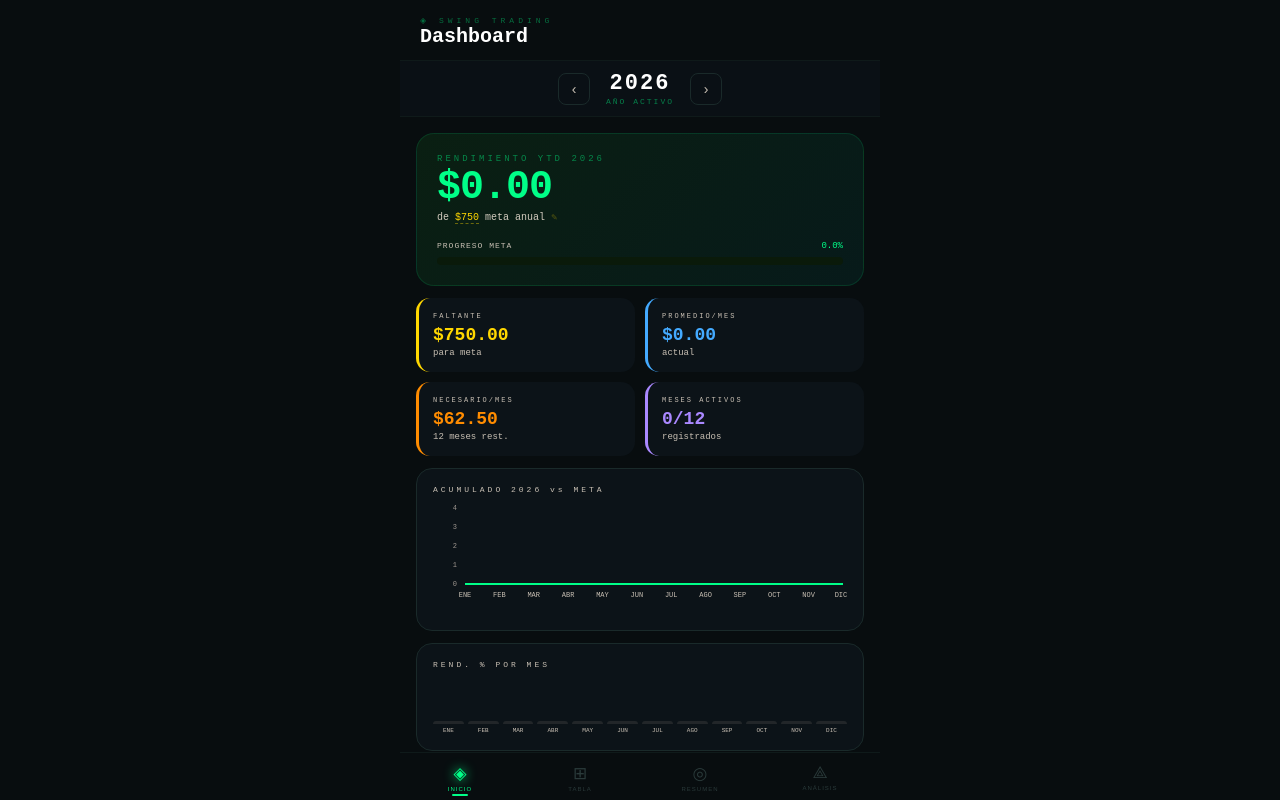
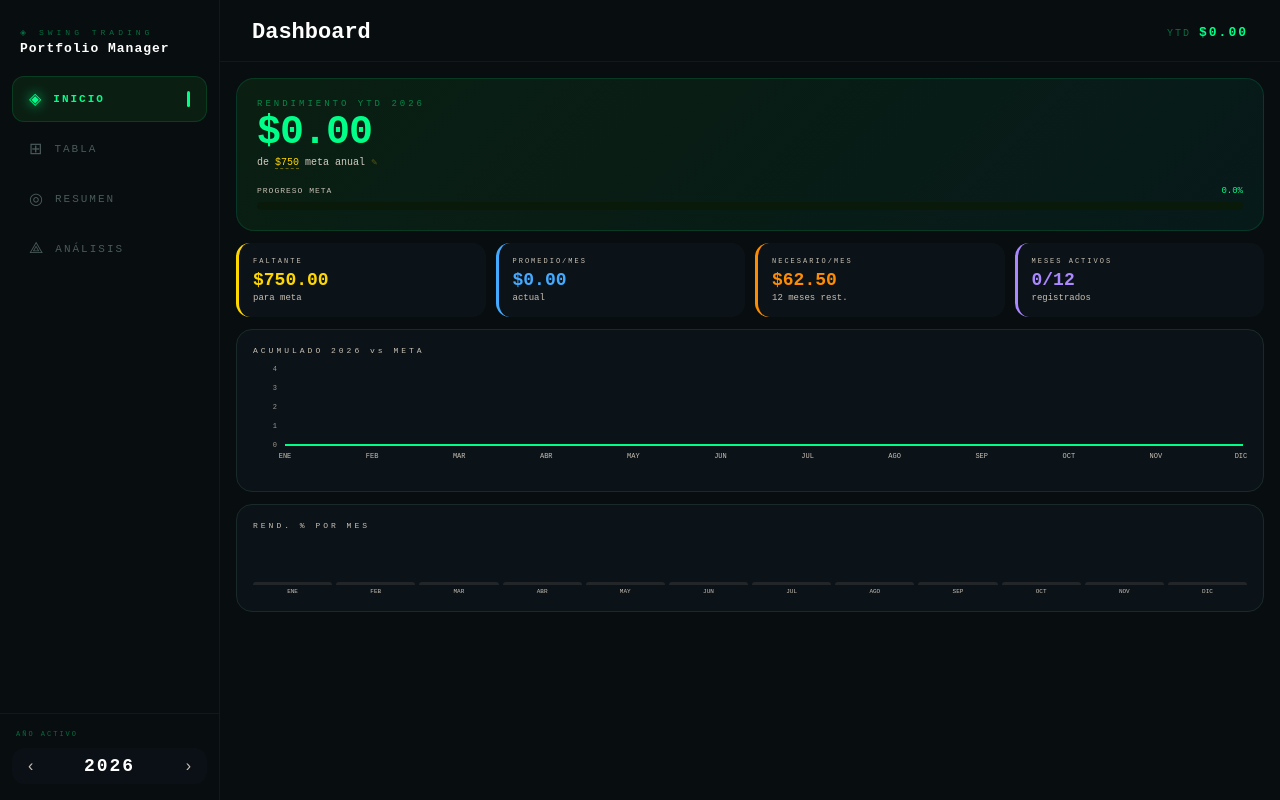
Before and after one commit to niko-londono/swing-trading-app, a React (Vite) app: page / in a window 1280 px wide. Built offline with nearby package versions, Linux system fonts and the light colour scheme.

Commit message:
responsive

```diff
--- a/src/swing-trading-2026.jsx
+++ b/src/swing-trading-2026.jsx
@@ -1,4 +1,4 @@
-import { useState, useCallback, useRef } from "react";
+import { useState, useCallback, useRef, useEffect } from "react";
 import {
   AreaChart, Area, XAxis, YAxis, Tooltip, ResponsiveContainer, ReferenceLine,
   PieChart, Pie, Cell, BarChart, Bar,
@@ -443,6 +443,14 @@ export default function App() {
   const [editScriptUrl, setEditScriptUrl] = useState(false);
   const fileRef = useRef();
 
+  const [windowWidth, setWindowWidth] = useState(() => window.innerWidth);
+  useEffect(() => {
+    const onResize = () => setWindowWidth(window.innerWidth);
+    window.addEventListener("resize", onResize);
+    return () => window.removeEventListener("resize", onResize);
+  }, []);
+  const isMobile = windowWidth < 768;
+
   const showToast = (msg) => { setToast(msg); setTimeout(() => setToast(""), 3000); };
 
   // ── Year ──────────────────────────────────────────────────────────
@@ -854,7 +862,7 @@ Da análisis crítico en 4 puntos concisos con emoji. Español directo.`;
           </div>
         </div>
       </div>
-      <div style={{ display: "grid", gridTemplateColumns: "1fr 1fr", gap: "10px", marginBottom: "12px" }}>
+      <div style={{ display: "grid", gridTemplateColumns: isMobile ? "1fr 1fr" : "repeat(4, 1fr)", gap: "10px", marginBottom: "12px" }}>
         {[
           { label: "FALTANTE", value: `$${faltante.toFixed(2)}`, color: "#ffd700", sub: "para meta" },
           { label: "PROMEDIO/MES", value: `$${promedio.toFixed(2)}`, color: "#4af", sub: "actual" },
@@ -1300,8 +1308,24 @@ Da análisis crítico en 4 puntos concisos con emoji. Español directo.`;
     </div>
   );
 
+  // ── Modals (shared between layouts) ──────────────────────────────
+  const Modals = () => (
+    <>
+      {modal && <InputModal label={`${MONTHS[modal.i]} · ${modal.label}`} value={data[modal.i][modal.field]} onSave={val => update(modal.i, modal.field, val)} onClose={() => setModal(null)} />}
+      {editGoal && <InputModal label="META ANUAL ($)" value={goal} onSave={val => { if (parseFloat(val) > 0) setGoal(parseFloat(val)); }} onClose={() => setEditGoal(false)} />}
+      {editCash && <InputModal label="CASH ($)" value={cash} onSave={val => setCash(parseFloat(val) || 0)} onClose={() => setEditCash(false)} />}
+      {addStock && <AddStockModal onSave={handleAddStock} onClose={() => setAddStock(false)} />}
+      {addTx !== null && <AddTransactionModal onSave={tx => handleAddTransaction(addTx, tx)} onClose={() => setAddTx(null)} />}
+      {addTrade !== null && <AddTradingModal portfolioTickers={portfolioTickers} onSave={tx => handleAddTrading(addTrade, tx)} onClose={() => setAddTrade(null)} />}
+      {editPrice !== null && portfolio[editPrice] && <InputModal label={`PRECIO · ${portfolio[editPrice].ticker}`} value={portfolio[editPrice].price} onSave={val => updateStockPrice(editPrice, val)} onClose={() => setEditPrice(null)} />}
+      {editShares !== null && portfolio[editShares] && <InputModal label={`ACCIONES · ${portfolio[editShares].ticker}`} value={portfolio[editShares].shares} onSave={val => updateStockShares(editShares, val)} onClose={() => setEditShares(null)} />}
+    </>
+  );
+
   // ── Root ──────────────────────────────────────────────────────────
-  return (
+
+  // ── MOBILE layout ─────────────────────────────────────────────────
+  if (isMobile) return (
     <div style={{ width: "100%", maxWidth: "480px", height: "100dvh", background: "#080d0f", display: "flex", flexDirection: "column", fontFamily: "'Courier New',monospace", overflow: "hidden", margin: "0 auto", position: "relative" }}>
       {toast && (
         <div style={{ position: "absolute", top: "70px", left: "50%", transform: "translateX(-50%)", background: "#0a1f12", border: "1px solid #00ff8855", borderRadius: "10px", padding: "10px 18px", fontSize: "11px", color: "#00ff88", zIndex: 300, whiteSpace: "nowrap" }}>
@@ -1314,16 +1338,13 @@ Da análisis crítico en 4 puntos concisos con emoji. Español directo.`;
           {tab === "home" ? "Dashboard" : tab === "tabla" ? "Registro Mensual" : tab === "resumen" ? "Portafolio" : "Análisis AI"}
         </div>
       </div>
-
       <YearSelector />
-
       <div style={{ flex: 1, overflow: "hidden", display: "flex", flexDirection: "column" }}>
         {tab === "home" && <HomeScreen />}
         {tab === "tabla" && <TablaScreen />}
         {tab === "resumen" && <ResumenScreen />}
         {tab === "ai" && <AIScreen />}
       </div>
-
       <div style={{ display: "flex", background: "#080d0f", borderTop: "1px solid #0f1a1a", paddingBottom: "env(safe-area-inset-bottom, 0px)", flexShrink: 0 }}>
         {NAV.map(({ id, icon, label }) => (
           <button key={id} onClick={() => setTab(id)} style={{ flex: 1, background: "none", border: "none", padding: "10px 0 4px", cursor: "pointer", display: "flex", flexDirection: "column", alignItems: "center", gap: "2px" }}>
@@ -1333,16 +1354,77 @@ Da análisis crítico en 4 puntos concisos con emoji. Español directo.`;
           </button>
         ))}
       </div>
+      <Modals />
+    </div>
+  );
 
-      {/* Modals */}
-      {modal && <InputModal label={`${MONTHS[modal.i]} · ${modal.label}`} value={data[modal.i][modal.field]} onSave={val => update(modal.i, modal.field, val)} onClose={() => setModal(null)} />}
-      {editGoal && <InputModal label="META ANUAL ($)" value={goal} onSave={val => { if (parseFloat(val) > 0) setGoal(parseFloat(val)); }} onClose={() => setEditGoal(false)} />}
-      {editCash && <InputModal label="CASH ($)" value={cash} onSave={val => setCash(parseFloat(val) || 0)} onClose={() => setEditCash(false)} />}
-      {addStock && <AddStockModal onSave={handleAddStock} onClose={() => setAddStock(false)} />}
-      {addTx !== null && <AddTransactionModal onSave={tx => handleAddTransaction(addTx, tx)} onClose={() => setAddTx(null)} />}
-      {addTrade !== null && <AddTradingModal portfolioTickers={portfolioTickers} onSave={tx => handleAddTrading(addTrade, tx)} onClose={() => setAddTrade(null)} />}
-      {editPrice !== null && portfolio[editPrice] && <InputModal label={`PRECIO · ${portfolio[editPrice].ticker}`} value={portfolio[editPrice].price} onSave={val => updateStockPrice(editPrice, val)} onClose={() => setEditPrice(null)} />}
-      {editShares !== null && portfolio[editShares] && <InputModal label={`ACCIONES · ${portfolio[editShares].ticker}`} value={portfolio[editShares].shares} onSave={val => updateStockShares(editShares, val)} onClose={() => setEditShares(null)} />}
+  // ── DESKTOP / TABLET layout ────────────────────────────────────────
+  return (
+    <div style={{ width: "100%", height: "100dvh", background: "#080d0f", display: "flex", flexDirection: "row", fontFamily: "'Courier New',monospace", overflow: "hidden", position: "relative" }}>
+
+      {/* Toast */}
+      {toast && (
+        <div style={{ position: "fixed", top: "24px", left: "50%", transform: "translateX(-50%)", background: "#0a1f12", border: "1px solid #00ff8855", borderRadius: "10px", padding: "10px 18px", fontSize: "11px", color: "#00ff88", zIndex: 300, whiteSpace: "nowrap" }}>
+          {toast}
+        </div>
+      )}
+
+      {/* ── LEFT SIDEBAR ── */}
+      <div style={{ width: "220px", display: "flex", flexDirection: "column", background: "#080d0f", borderRight: "1px solid #0f1a1a", flexShrink: 0 }}>
+
+        {/* Logo */}
+        <div style={{ padding: "28px 20px 20px" }}>
+          <div style={{ fontSize: "8px", letterSpacing: "4px", color: "#00ff8866", marginBottom: "4px" }}>◈ SWING TRADING</div>
+          <div style={{ fontSize: "13px", fontWeight: "700", color: "#fff", letterSpacing: "1px" }}>Portfolio Manager</div>
+        </div>
+
+        {/* Nav items */}
+        <nav style={{ flex: 1, padding: "0 12px" }}>
+          {NAV.map(({ id, icon, label }) => (
+            <button key={id} onClick={() => setTab(id)}
+              style={{ width: "100%", display: "flex", alignItems: "center", gap: "12px", padding: "12px 16px", marginBottom: "4px", background: tab === id ? "#0a1f12" : "none", border: tab === id ? "1px solid #00ff8822" : "1px solid transparent", borderRadius: "12px", color: tab === id ? "#00ff88" : "#4a5a5a", cursor: "pointer", fontFamily: "inherit", textAlign: "left", transition: "all 0.15s" }}>
+              <span style={{ fontSize: "16px", filter: tab === id ? "drop-shadow(0 0 6px #00ff88)" : "none" }}>{icon}</span>
+              <span style={{ fontSize: "11px", letterSpacing: "2px", fontWeight: tab === id ? "700" : "400" }}>{label}</span>
+              {tab === id && <div style={{ marginLeft: "auto", width: "3px", height: "16px", background: "#00ff88", borderRadius: "2px" }} />}
+            </button>
+          ))}
+        </nav>
+
+        {/* Year Selector in sidebar */}
+        <div style={{ padding: "16px 12px", borderTop: "1px solid #0f1a1a" }}>
+          <div style={{ fontSize: "7px", letterSpacing: "2px", color: "#00ff8866", marginBottom: "10px", paddingLeft: "4px" }}>AÑO ACTIVO</div>
+          <div style={{ display: "flex", alignItems: "center", justifyContent: "space-between", background: "#0a1015", borderRadius: "12px", padding: "8px 12px" }}>
+            <button onClick={() => goYear(-1)} style={{ background: "none", border: "none", color: "#c9c0b4", cursor: "pointer", fontSize: "16px", lineHeight: 1, padding: "0 4px" }}>‹</button>
+            <div style={{ textAlign: "center" }}>
+              <div style={{ fontSize: "18px", fontWeight: "700", color: "#fff", letterSpacing: "2px" }}>{activeYear}</div>
+              {years.length > 1 && <div style={{ fontSize: "7px", color: "#00ff8877", marginTop: "1px" }}>{years.length} AÑOS</div>}
+            </div>
+            <button onClick={() => goYear(+1)} style={{ background: "none", border: "none", color: "#c9c0b4", cursor: "pointer", fontSize: "16px", lineHeight: 1, padding: "0 4px" }}>›</button>
+          </div>
+        </div>
+      </div>
+
+      {/* ── MAIN CONTENT ── */}
+      <div style={{ flex: 1, display: "flex", flexDirection: "column", overflow: "hidden", minWidth: 0 }}>
+
+        {/* Top bar */}
+        <div style={{ padding: "20px 32px 16px", borderBottom: "1px solid #0f1a1a", flexShrink: 0, display: "flex", alignItems: "center", justifyContent: "space-between" }}>
+          <div style={{ fontSize: "22px", fontWeight: "700", color: "#fff" }}>
+            {tab === "home" ? "Dashboard" : tab === "tabla" ? "Registro Mensual" : tab === "resumen" ? "Portafolio" : "Análisis AI"}
+          </div>
+          <div style={{ fontSize: "10px", color: "#00ff8866", letterSpacing: "2px" }}>YTD <span style={{ color: "#00ff88", fontWeight: "700", fontSize: "13px" }}>${ytd.toFixed(2)}</span></div>
+        </div>
+
+        {/* Screen content */}
+        <div style={{ flex: 1, overflow: "hidden", display: "flex", flexDirection: "column" }}>
+          {tab === "home" && <HomeScreen />}
+          {tab === "tabla" && <TablaScreen />}
+          {tab === "resumen" && <ResumenScreen />}
+          {tab === "ai" && <AIScreen />}
+        </div>
+      </div>
+
+      <Modals />
     </div>
   );
 }
```
